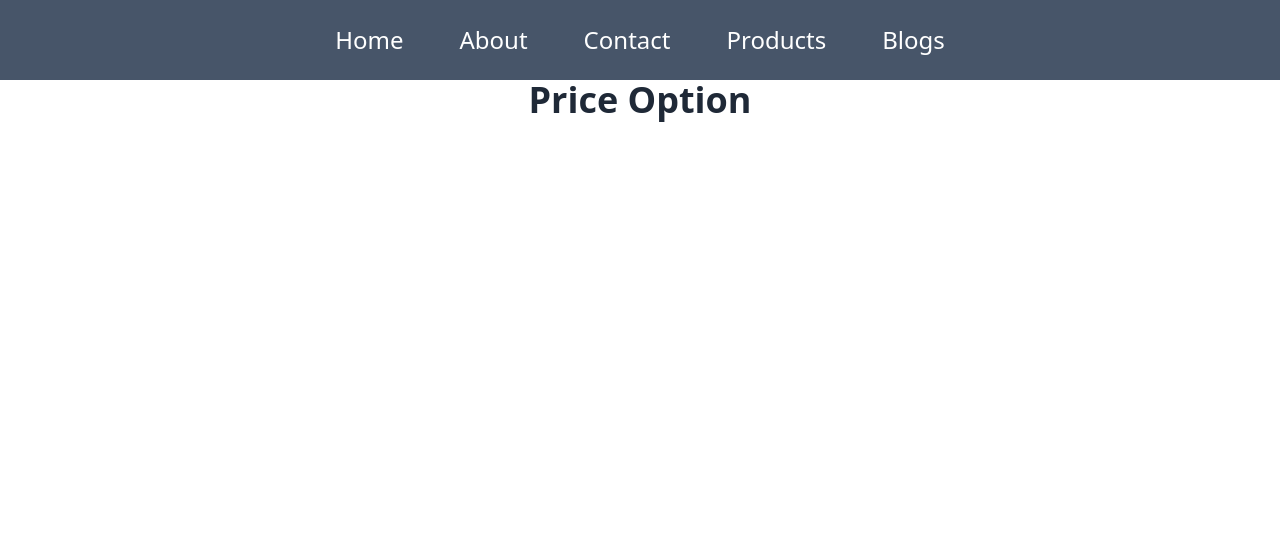
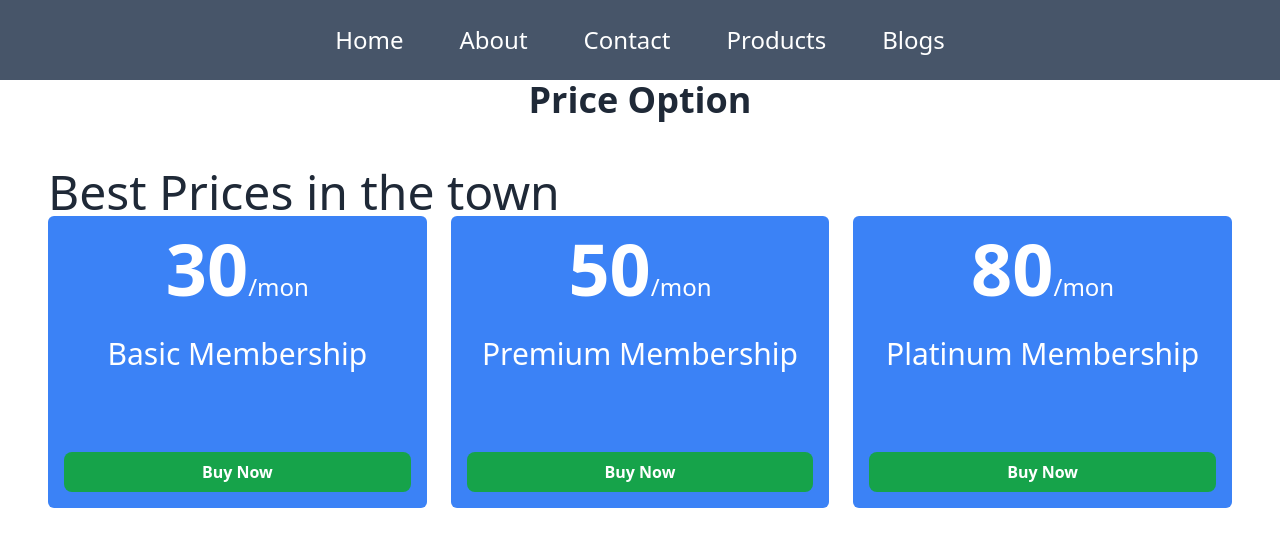
Before and after one commit to mirhimel012/Price-Option, a React (Vite) app: page / in a window 1280 px wide. Shown: the top 546 px of the page. Built offline with nearby package versions, Linux system fonts and the light colour scheme.

Commit message:
price option card

```diff
--- a/src/App.jsx
+++ b/src/App.jsx
@@ -1,6 +1,7 @@
 import './App.css'
 // import DaisyNav from './components/DaisyNav/DaisyNav'
 import Navbar from './components/Navbar/Navbar'
+import PriceOptions from './components/PriceOptions/PriceOptions'
 
 function App() {
 
@@ -9,6 +10,7 @@ function App() {
       {/* <DaisyNav></DaisyNav> */}
       <Navbar></Navbar>
       <h1 className='text-4xl text-center font-bold'>Price Option</h1>
+      <PriceOptions></PriceOptions>
     </>
   )
 }
--- /dev/null
+++ b/src/components/PriceOption/PriceOption.jsx
@@ -0,0 +1,23 @@
+import PropTypes from 'prop-types';
+
+const PriceOption = ({ option }) => {
+    const { name, price} = option;
+    return (
+        <div className='bg-blue-500 rounded-md p-4 flex flex-col text-white'>
+            <h2 className='text-center'>
+                <span className='text-7xl font-extrabold'>{price}</span>
+                <span className='text-2xl'>/mon</span>
+            </h2>
+            <h4 className='text-3xl text-center my-8'>{name}</h4>
+            <div className='pl-6 flex-grow'>
+            </div>
+            <button className='mt-12 bg-green-600 w-full py-2 font-bold rounded-lg hover:bg-green-900'>Buy Now</button>
+        </div>
+    );
+};
+
+PriceOption.propTypes = {
+    option: PropTypes.object
+}
+
+export default PriceOption;
--- /dev/null
+++ b/src/components/PriceOptions/PriceOptions.jsx
@@ -0,0 +1,58 @@
+import PriceOption from "../PriceOption/PriceOption";
+
+const PriceOptions = () => {
+
+    const priceOptions = [
+        {
+            "id": 1,
+            "name": "Basic Membership",
+            "features": [
+                "Access to gym facilities",
+                "Standard workout equipment",
+                "Limited gym hours",
+                "Access to locker room"
+            ],
+            "price": 30.00
+        },
+        {
+            "id": 2,
+            "name": "Premium Membership",
+            "features": [
+                "Access to gym facilities",
+                "Full range of workout equipment",
+                "Extended gym hours",
+                "Group fitness classes",
+                "Access to locker room"
+            ],
+            "price": 50.00
+        },
+        {
+            "id": 3,
+            "name": "Platinum Membership",
+            "features": [
+                "Access to gym facilities",
+                "Full range of workout equipment",
+                "24/7 gym access",
+                "Personal training sessions",
+                "Access to sauna and spa",
+                "Access to locker room",
+                "Towel service"
+            ],
+            "price": 80.00
+        }
+    ];
+
+
+    return (
+        <div className="m-12">
+            <h2 className="text-5xl">Best Prices in the town</h2>
+            <div className="grid md:grid-cols-3 gap-6">
+                {
+                    priceOptions.map(option => <PriceOption key={option.id} option={option}></PriceOption>)
+                }
+            </div>
+        </div>
+    );
+};
+
+export default PriceOptions;
```
